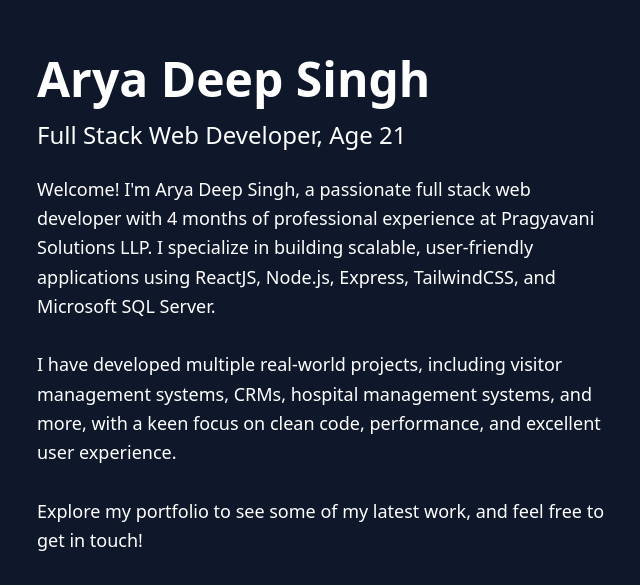
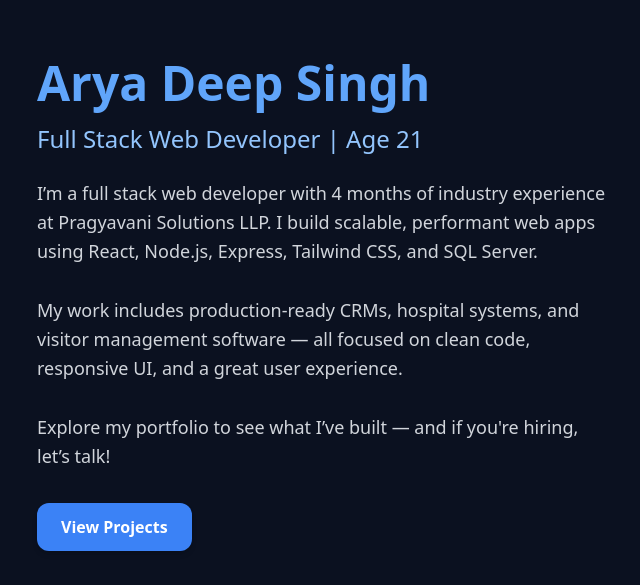
Before and after one commit to Arya4546/My-Portfolio, a React (Vite) app: page / in a window 1280 px wide. Shown: the part 895-1480 px from the top of the page, without its empty margins (315-955 px from the left). Built offline with nearby package versions, Linux system fonts and the light colour scheme.

Commit message:
Update Home.jsx

```diff
--- a/src/pages/Home.jsx
+++ b/src/pages/Home.jsx
@@ -1,33 +1,44 @@
 import React from "react";
 import { motion } from "framer-motion";
 
+const textVariant = {
+  hidden: { opacity: 0, y: 40 },
+  visible: { opacity: 1, y: 0, transition: { duration: 1 } },
+};
 
 const Home = () => {
   return (
-    <div className="bg-regal-900 min-h-screen text-white px-6 py-12 flex items-center justify-center">
+    <div className="bg-[#0b1120] min-h-screen text-white px-6 py-16 flex items-center justify-center">
       <motion.div
         className="max-w-6xl flex flex-col md:flex-row items-center gap-12"
-        initial={{ opacity: 0, y: 40 }}
-        animate={{ opacity: 1, y: 0 }}
-        transition={{ duration: 1 }}
+        variants={textVariant}
+        initial="hidden"
+        animate="visible"
       >
-
-
         {/* Text Content */}
         <div className="max-w-xl text-center md:text-left">
-          <h1 className="text-5xl font-extrabold text-regal-400 mb-4">
+          <h1 className="text-5xl font-extrabold text-blue-400 mb-4">
             Arya Deep Singh
           </h1>
-          <h2 className="text-2xl text-regal-300 mb-6">Full Stack Web Developer, Age 21</h2>
-          <p className="text-regal-200 leading-relaxed text-lg">
-            Welcome! I'm Arya Deep Singh, a passionate full stack web developer
-            with 4 months of professional experience at Pragyavani Solutions LLP. I specialize in building
-            scalable, user-friendly applications using ReactJS, Node.js, Express, TailwindCSS, and Microsoft SQL Server.
+          <h2 className="text-2xl text-blue-300 mb-6">
+            Full Stack Web Developer | Age 21
+          </h2>
+          <p className="text-gray-300 leading-relaxed text-lg mb-8">
+            I’m a full stack web developer with 4 months of industry experience at Pragyavani Solutions LLP. I build scalable, performant web apps using React, Node.js, Express, Tailwind CSS, and SQL Server.
             <br /><br />
-            I have developed multiple real-world projects, including visitor management systems, CRMs, hospital management systems, and more, with a keen focus on clean code, performance, and excellent user experience.
+            My work includes production-ready CRMs, hospital systems, and visitor management software — all focused on clean code, responsive UI, and a great user experience.
             <br /><br />
-            Explore my portfolio to see some of my latest work, and feel free to get in touch!
+            Explore my portfolio to see what I’ve built — and if you're hiring, let’s talk!
           </p>
+
+          <div className="flex justify-center md:justify-start">
+            <a
+              href="#projects"
+              className="bg-blue-500 hover:bg-blue-600 text-white px-6 py-3 rounded-xl font-semibold shadow-md transition-all duration-300"
+            >
+              View Projects
+            </a>
+          </div>
         </div>
       </motion.div>
     </div>
```
